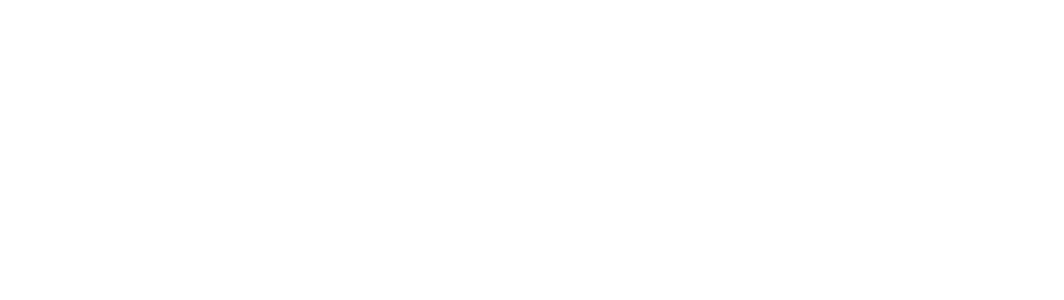
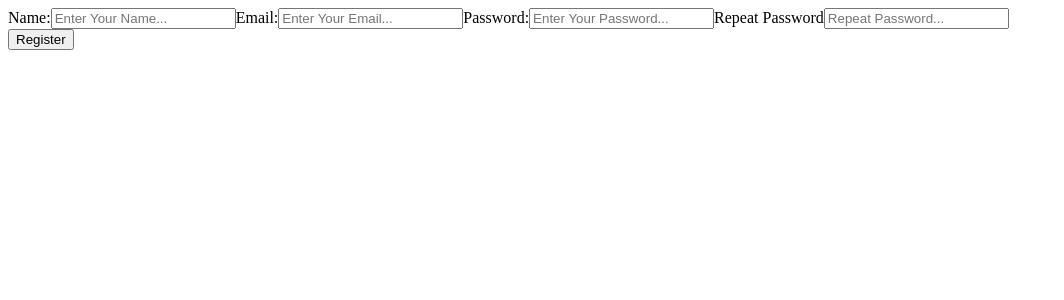
Before and after one commit to abdelilahnaciri/User-Management-React, a React (Create React App) app in the folder front_end/: page / in a window 1280 px wide. Shown: the top 300 px of the page, without its empty margins (0-1064 px from the left). Built offline with nearby package versions, Linux system fonts and the light colour scheme.

Commit message:
Create SignUp Page

```diff
--- a/front_end/src/App.js
+++ b/front_end/src/App.js
@@ -1,8 +1,10 @@
-import './App.css';
+import "./style.css";
+import SignUp from "./SignUp";
 
 function App() {
   return (
-    <div className="App">
+    <div>
+      <SignUp />
     </div>
   );
 }
--- /dev/null
+++ b/front_end/src/SignUp.js
@@ -0,0 +1,29 @@
+export default function SignUp() {
+  return (
+    <div className="parent">
+      <div className="register">
+        <form>
+          <label htmlFor="name">Name:</label>
+          <input id="name" type="text" placeholder="Enter Your Name..." />
+          <label htmlFor="email">Email:</label>
+          <input id="email" type="email" placeholder="Enter Your Email..." />
+          <label htmlFor="password">Password:</label>
+          <input
+            id="password"
+            type="password"
+            placeholder="Enter Your Password..."
+          />
+          <label htmlFor="repassword">Repeat Password</label>
+          <input
+            id="repassword"
+            type="password"
+            placeholder="Repeat Password..."
+          />
+          <div>
+            <button type="submit">Register</button>
+          </div>
+        </form>
+      </div>
+    </div>
+  );
+}
```
Also changed, not shown: front_end/src/App.css (deleted), front_end/src/style.css (added).
